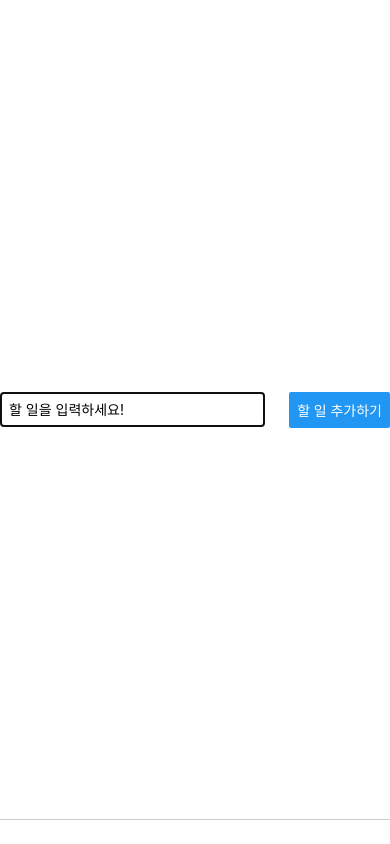
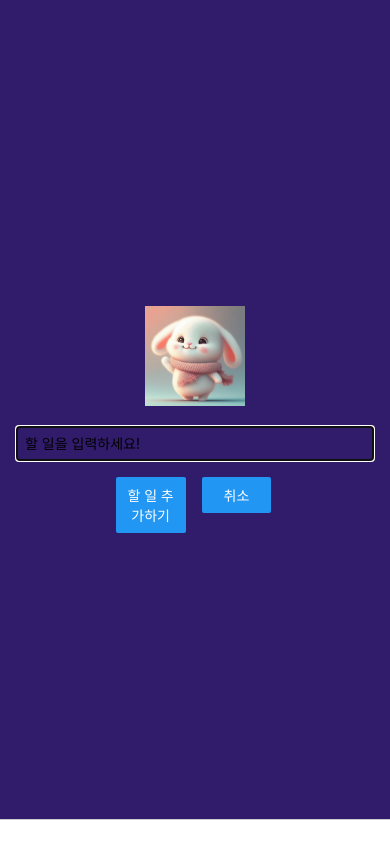
Before and after one commit to HWoosin/react-Native-practice, a React Native app: screen / in a window 390 px wide. Both pictures are taken after a click on the button "할 일 추가하기!". Built offline with nearby package versions, Linux system fonts and the light colour scheme.

Commit message:
230717 입력하는 방법을 모달방식으로 분류하고 프로필사진 추가

```diff
--- a/App.js
+++ b/App.js
@@ -12,6 +12,10 @@ export default function App() {
   //할 일 추가 모달을 띄워주는 함수
   const startAddGoalHandler = () => {
     setModalIsVisible(true);
+  };
+
+  const endAddGoalHandler = () => {
+    setModalIsVisible(false);
   }
 
   //버튼을 누르면 할 일 목록을 추가하는 함수
@@ -22,6 +26,7 @@ export default function App() {
       ...currentTodoGoals,
       { text: enteredGaolText, id: Math.random().toString() },
     ]);
+    endAddGoalHandler();
   };
 
   const deleteGoalHandler = (id) => {
@@ -39,7 +44,7 @@ export default function App() {
         onPress={startAddGoalHandler}
 
       />
-      {modalIsVisible && <GoalInput onAddGoal={addGoalHandler} />}
+      <GoalInput visible={modalIsVisible} onAddGoal={addGoalHandler} onCancel={endAddGoalHandler} />
       <View style={styles.goalsContainer}>
         {/* ScrollView는 전체 화면이 렌더링 될 때 안의 항목들을 전부 렌더링합니다.
             이로 인해, 성능의 저하가 발생할 수 있습니다.
--- a/components/GoalInput.js
+++ b/components/GoalInput.js
@@ -1,5 +1,5 @@
 import React, { useState } from 'react'
-import { Button, Modal, StyleSheet, TextInput, View } from 'react-native'
+import { Button, Image, Modal, StyleSheet, TextInput, View } from 'react-native'
 
 const GoalInput = (props) => {
 
@@ -17,15 +17,23 @@ const GoalInput = (props) => {
   }
 
   return (
-    <Modal>
+    <Modal visible={props.visible} animationType ='slide'>
       <View style={styles.inputContainer}>
+          <Image style={styles.image}source={require('../assets/토끼.png')}/>
           <TextInput
               style={styles.textInput}
               placeholder="할 일을 입력하세요!"
               onChangeText={goalInputHandler}
               value={enteredGoalText}
               />
-          <Button title = "할 일 추가하기" onPress={addGoalHandler}/>
+              <View style={styles.buttonContainer}>
+                <View style={styles.button}>
+                  <Button title = "할 일 추가하기" onPress={addGoalHandler}/>
+                </View>
+                <View style={styles.button}>
+                  <Button title = "취소" onPress={props.onCancel}/>
+                </View>
+              </View>
         </View>
     </Modal>
   )
@@ -36,18 +44,32 @@ export default GoalInput;
 const styles = StyleSheet.create({
   inputContainer:{
     flex:1,
-    flexDirection: "row",
-    justifyContent:"space-between",
+    // flexDirection: "column",
+    justifyContent:"center",
     alignItems:"center",
     marginBottom:24,
+    padding:16,
     borderBottomWidth: 1,
-    borderBottomColor:"#cccccc"
+    borderBottomColor:"#cccccc",
+    backgroundColor:'#311b6b'
+  },
+  image:{
+    width:100,
+    height:100,
+    margin:20
   },
   textInput:{
     borderWidth:1,
     borderColor:"#cccccc",
-    width:"68%",
-    marginRight:8,
+    width:"100%",
     padding: 8,
   },
+  buttonContainer:{
+    marginTop:16,
+    flexDirection:"row"
+  },
+  button:{
+    width:"40%",
+    marginHorizontal:8,
+  }
 });
```
Also changed, not shown: assets/토끼.png (added).
